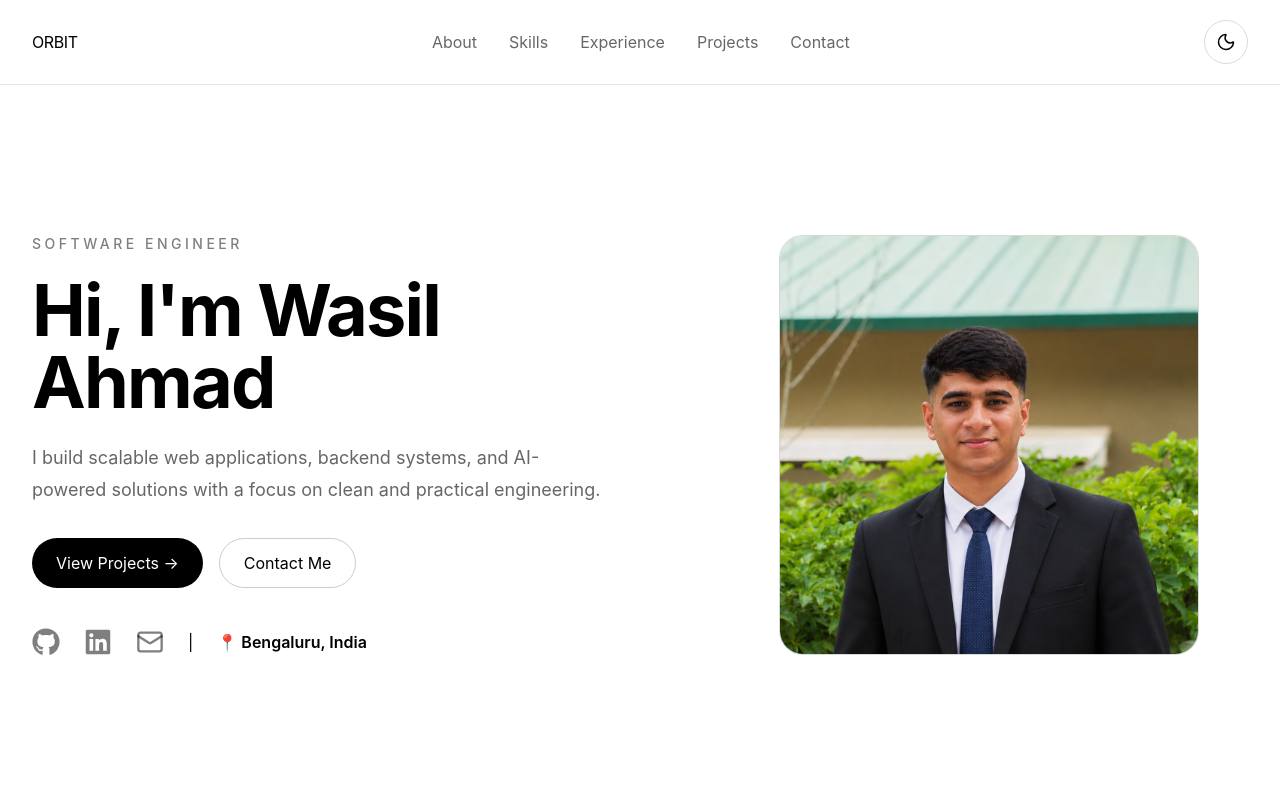
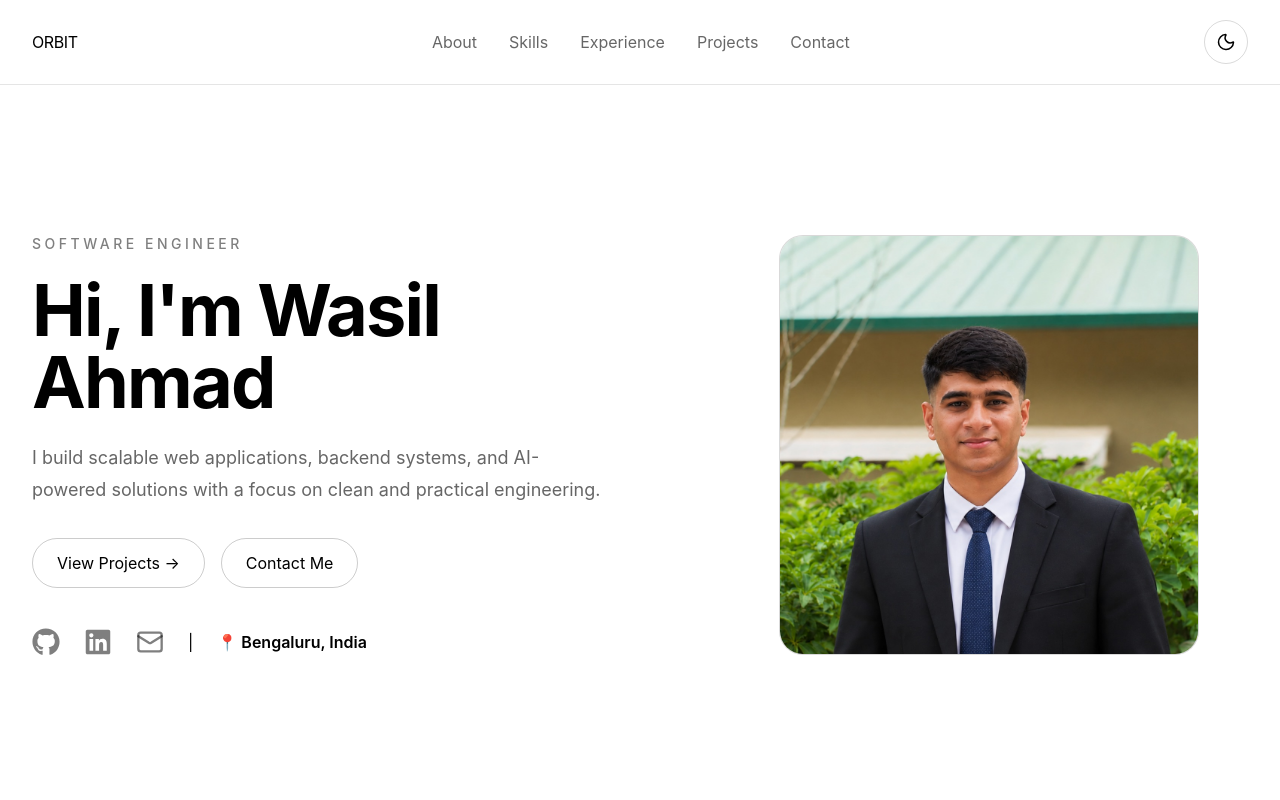
Before and after one commit to buildwithwasil/orbit, a React (Vite) app in the folder frontend/: page / in a window 1280 px wide. Shown: the top 800 px of the page. Built offline with nearby package versions, Linux system fonts and the light colour scheme.

Commit message:
UI Changed in Hero Section

```diff
--- a/frontend/src/components/Footer.tsx
+++ b/frontend/src/components/Footer.tsx
@@ -3,41 +3,50 @@ import { FiMail } from "react-icons/fi";
 
 function Footer() {
     return (
-        <footer>
+        <footer className="border-t border-black/10 dark:border-white/10">
             <div className="mx-auto flex max-w-7xl flex-col gap-8 px-6 py-12 md:flex-row md:items-center md:justify-between">
 
+                {/* Logo / Description */}
                 <div>
-                    <h2 className="text-lg font-semibold">
+                    <h2 className="text-lg font-semibold text-black dark:text-white">
                         ORBIT
                     </h2>
 
-                    <p className="mt-2 text-sm text-white/40">
+                    <p className="mt-2 text-sm text-black/60 dark:text-white/60">
                         The universe of my engineering journey.
                     </p>
                 </div>
 
-                <div className="flex gap-5 text-white/50">
+                {/* Social Icons */}
+                <div className="flex gap-5 text-black/60 dark:text-white/60">
 
+                    {/* GitHub */}
                     <a
-                        href="#"
+                        href="https://github.com/buildwithwasil"
+                        target="_blank"
+                        rel="noopener noreferrer"
                         aria-label="GitHub"
-                        className="transition hover:text-white"
+                        className="transition-colors duration-200 hover:text-black dark:hover:text-white"
                     >
                         <FaGithub size={20} />
                     </a>
 
+                    {/* LinkedIn */}
                     <a
-                        href="#"
+                        href="https://www.linkedin.com/in/wasilahmad1/"
+                        target="_blank"
+                        rel="noopener noreferrer"
                         aria-label="LinkedIn"
-                        className="transition hover:text-white"
+                        className="transition-colors duration-200 hover:text-black dark:hover:text-white"
                     >
                         <FaLinkedin size={20} />
                     </a>
 
+                    {/* Email */}
                     <a
-                        href="#contact"
+                        href="mailto:wasil.ahmad786@gmail.com"
                         aria-label="Email"
-                        className="transition hover:text-white"
+                        className="transition hover:text-black dark:hover:text-white"
                     >
                         <FiMail size={20} />
                     </a>
@@ -46,8 +55,9 @@ function Footer() {
 
             </div>
 
-            <div className="border-t border-white/10">
-                <div className="mx-auto max-w-7xl px-6 py-6 text-sm text-white/30">
+            {/* Copyright */}
+            <div className="border-t border-black/10 dark:border-white/10">
+                <div className="mx-auto max-w-7xl px-6 py-6 text-sm text-black/50 dark:text-white/50">
                     © 2026 Wasil Ahmad. All rights reserved.
                 </div>
             </div>
--- a/frontend/src/components/Hero.tsx
+++ b/frontend/src/components/Hero.tsx
@@ -30,7 +30,23 @@ function Hero() {
                         {/* View Projects */}
                         <a
                             href="#projects"
-                            className="inline-flex items-center justify-center rounded-full bg-black px-6 py-3 text-sm font-medium text-white transition-colors duration-200 hover:bg-black/80 dark:bg-white dark:text-black dark:hover:bg-white/80"
+                            className="
+                                inline-flex items-center justify-center
+                                rounded-full
+                                border border-black/20
+                                bg-transparent
+                                px-6 py-3
+                                text-sm font-medium
+                                text-black
+                                transition-colors duration-200
+                                hover:bg-black
+                                hover:text-white
+                                dark:border-white/20
+                                dark:bg-transparent
+                                dark:text-white
+                                dark:hover:bg-white
+                                dark:hover:text-black
+                            "
                         >
                             View Projects →
                         </a>
@@ -38,7 +54,21 @@ function Hero() {
                         {/* Contact */}
                         <a
                             href="#contact"
-                            className="inline-flex items-center justify-center rounded-full border border-black/20 px-6 py-3 text-sm font-medium text-black transition-colors duration-200 hover:bg-black hover:text-white dark:border-white/20 dark:text-white dark:hover:bg-white dark:hover:text-black"
+                            className="
+                                inline-flex items-center justify-center
+                                rounded-full
+                                border border-black/20
+                                px-6 py-3
+                                text-sm font-medium
+                                text-black
+                                transition-colors duration-200
+                                hover:bg-black
+                                hover:text-white
+                                dark:border-white/20
+                                dark:text-white
+                                dark:hover:bg-white
+                                dark:hover:text-black
+                            "
                         >
                             Contact Me
                         </a>
@@ -54,7 +84,13 @@ function Hero() {
                             target="_blank"
                             rel="noopener noreferrer"
                             aria-label="GitHub"
-                            className="text-black/50 transition-colors duration-200 hover:text-black dark:text-white/50 dark:hover:text-white"
+                            className="
+                                text-black/50
+                                transition-colors duration-200
+                                hover:text-black
+                                dark:text-white/50
+                                dark:hover:text-white
+                            "
                         >
                             <FaGithub size={28} />
                         </a>
@@ -65,7 +101,13 @@ function Hero() {
                             target="_blank"
                             rel="noopener noreferrer"
                             aria-label="LinkedIn"
-                            className="text-black/50 transition-colors duration-200 hover:text-black dark:text-white/50 dark:hover:text-white"
+                            className="
+                                text-black/50
+                                transition-colors duration-200
+                                hover:text-black
+                                dark:text-white/50
+                                dark:hover:text-white
+                            "
                         >
                             <FaLinkedin size={28} />
                         </a>
@@ -74,7 +116,13 @@ function Hero() {
                         <a
                             href="mailto:wasil.ahmad786@gmail.com"
                             aria-label="Email"
-                            className="text-black/50 transition-colors duration-200 hover:text-black dark:text-white/50 dark:hover:text-white"
+                            className="
+                                text-black/50
+                                transition-colors duration-200
+                                hover:text-black
+                                dark:text-white/50
+                                dark:hover:text-white
+                            "
                         >
                             <Mail size={28} />
                         </a>
@@ -94,14 +142,24 @@ function Hero() {
 
                 {/* Right side */}
                 <div className="flex justify-center md:justify-center">
-                    <div className="h-72 w-72 overflow-hidden rounded-3xl border border-black/10 bg-black/5 dark:border-white/10 dark:bg-white/5 sm:h-80 sm:w-80 lg:h-[420px] lg:w-[420px]">
-
+                    <div
+                        className="
+                            h-72 w-72
+                            overflow-hidden
+                            rounded-3xl
+                            border border-black/10
+                            bg-black/5
+                            dark:border-white/10
+                            dark:bg-white/5
+                            sm:h-80 sm:w-80
+                            lg:h-[420px] lg:w-[420px]
+                        "
+                    >
                         <img
                             src="/images/wasilpersonalphoto.jpeg"
                             alt="Wasil Ahmad"
                             className="h-full w-full object-cover"
                         />
-
                     </div>
                 </div>
 
```
